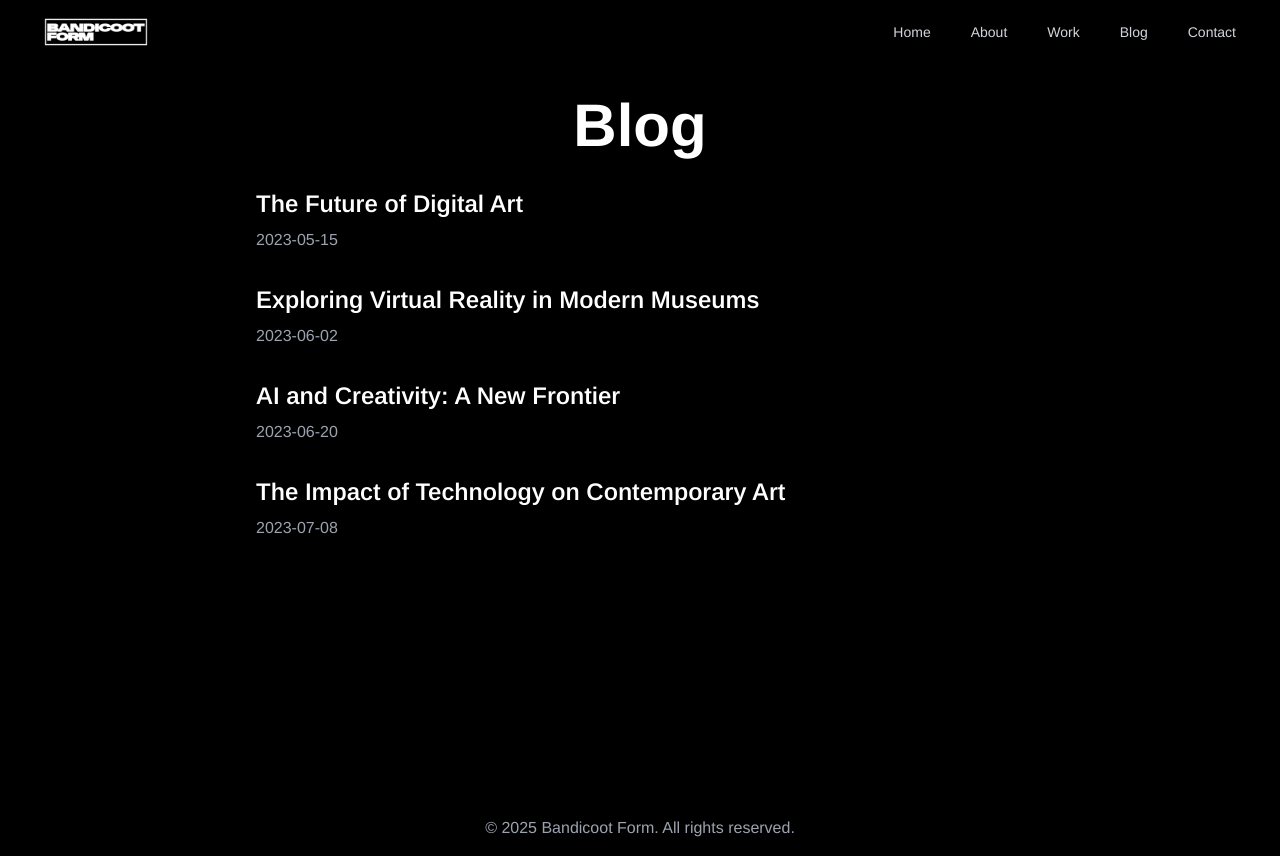
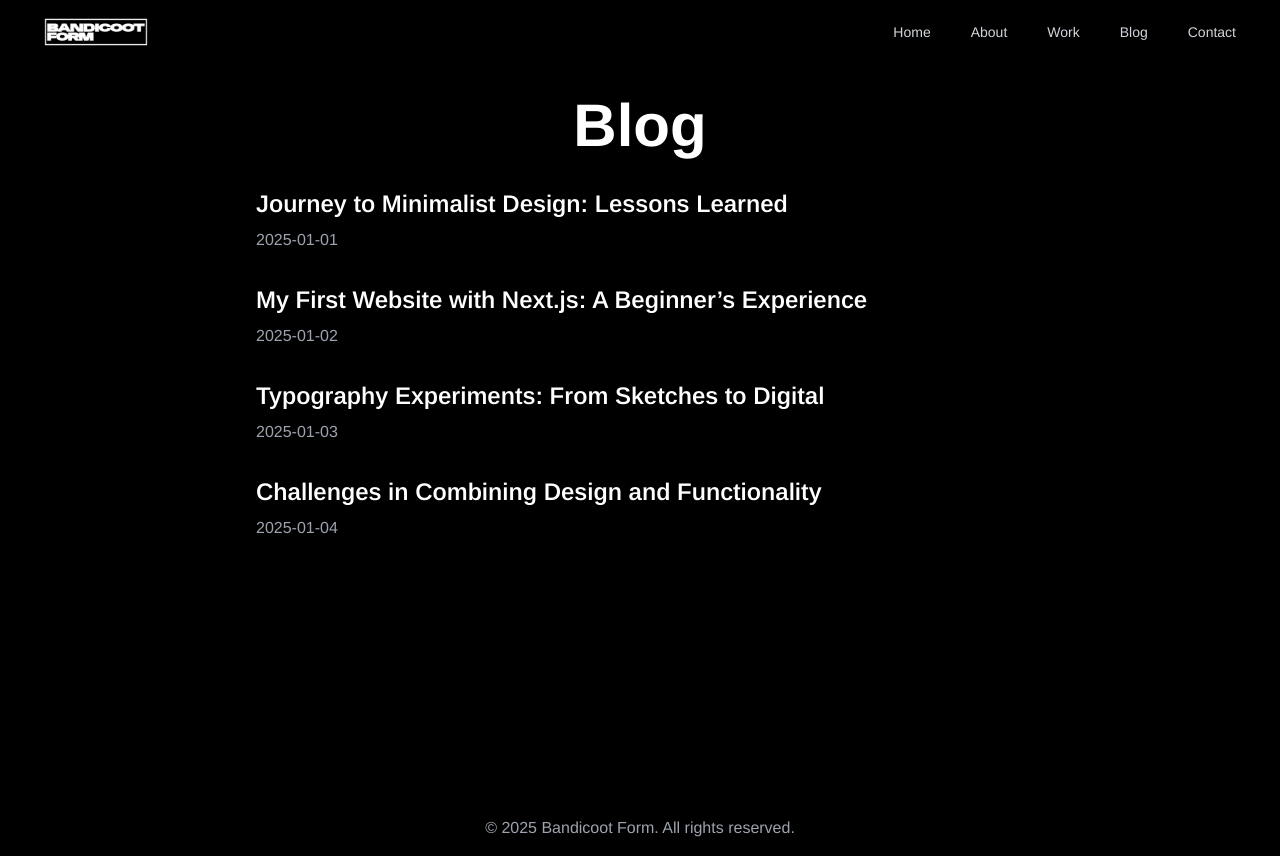
Before and after one commit to bandicootform/projectosaurus, a Next.js app: page /blog in a window 1280 px wide. Built offline with nearby package versions, Linux system fonts and the light colour scheme.

Commit message:
Update page.tsx

```diff
--- a/app/blog/page.tsx
+++ b/app/blog/page.tsx
@@ -1,14 +1,14 @@
-'use client'
+'use client';
 
-import { motion } from 'framer-motion'
-import Link from 'next/link'
+import { motion } from 'framer-motion';
+import Link from 'next/link';
 
 const posts = [
-  { id: 1, title: 'The Future of Digital Art', date: '2023-05-15' },
-  { id: 2, title: 'Exploring Virtual Reality in Modern Museums', date: '2023-06-02' },
-  { id: 3, title: 'AI and Creativity: A New Frontier', date: '2023-06-20' },
-  { id: 4, title: 'The Impact of Technology on Contemporary Art', date: '2023-07-08' },
-]
+  { id: 1, title: 'Journey to Minimalist Design: Lessons Learned', date: '2025-01-01' },
+  { id: 2, title: 'My First Website with Next.js: A Beginner’s Experience', date: '2025-01-02' },
+  { id: 3, title: 'Typography Experiments: From Sketches to Digital', date: '2025-01-03' },
+  { id: 4, title: 'Challenges in Combining Design and Functionality', date: '2025-01-04' },
+];
 
 export default function Blog() {
   return (
@@ -38,5 +38,5 @@ export default function Blog() {
         ))}
       </div>
     </div>
-  )
+  );
 }
```
